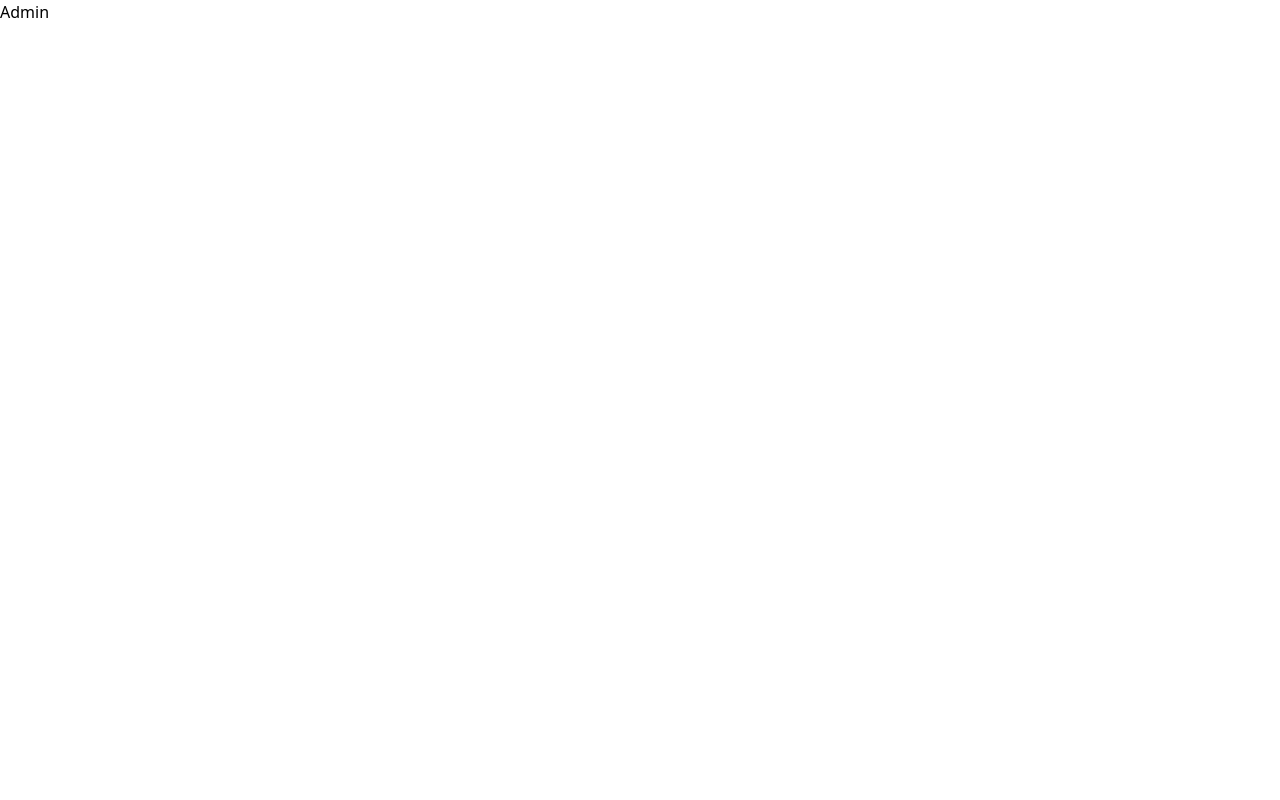
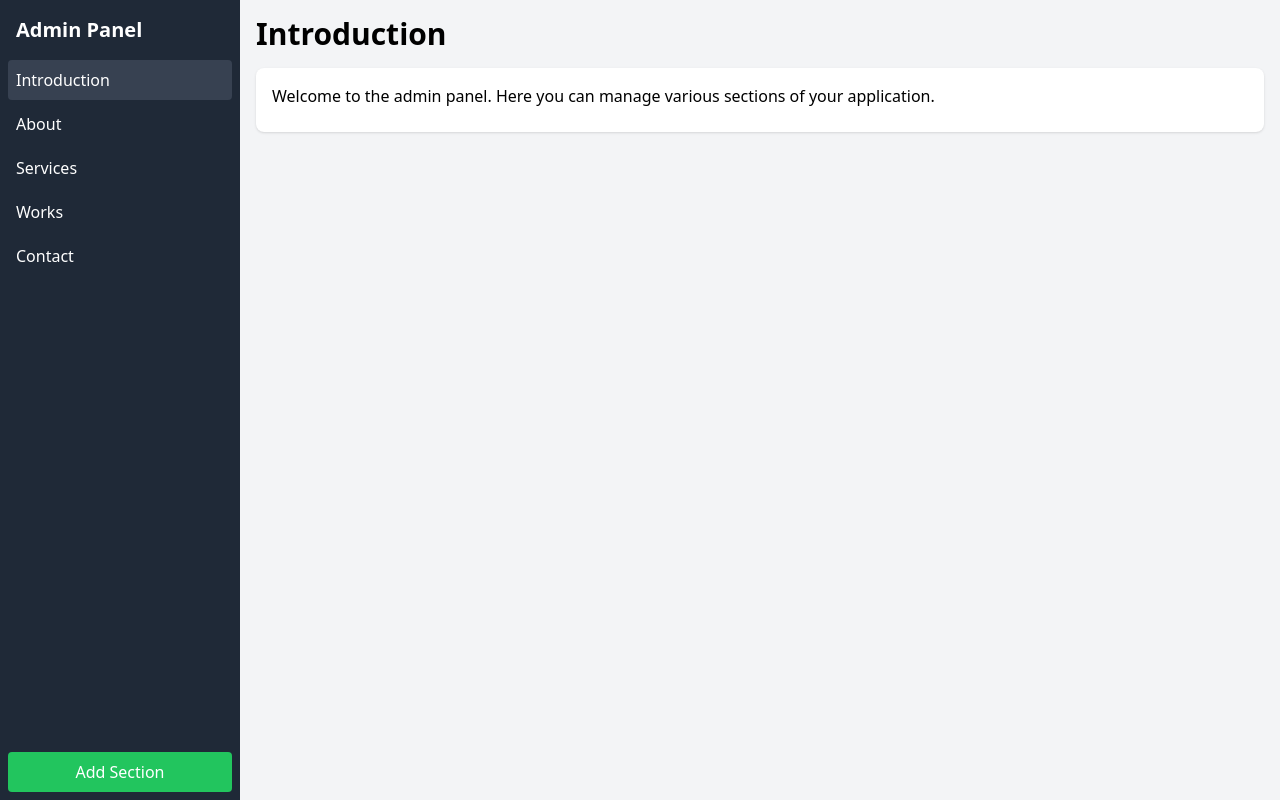
Before and after one commit to MHammad33/Portfolio-Handlebars-Tailwind, a React (Create React App) app: page /admin in a window 1280 px wide. Built offline with nearby package versions, Linux system fonts and the light colour scheme.

Commit message:
Add Admin Page

```diff
--- a/src/components/admin/Admin.jsx
+++ b/src/components/admin/Admin.jsx
@@ -1,4 +1,132 @@
+import React, { useState } from "react";
+
 const Admin = () => {
-	return <div>Admin</div>;
+	const [selectedSection, setSelectedSection] = useState("Introduction");
+
+	const sections = [
+		{
+			_id: 1,
+			section: "Introduction",
+			content:
+				"Welcome to the admin panel. Here you can manage various sections of your application.",
+		},
+		{
+			_id: 2,
+			section: "About",
+			content: "This section provides information about our company and team.",
+		},
+		{
+			_id: 3,
+			section: "Services",
+			content: [
+				"Web Development - Building responsive and functional websites.",
+				"Mobile App Development - Creating user-friendly mobile applications.",
+				"UI/UX Design - Designing intuitive and engaging user interfaces.",
+			],
+		},
+		{
+			_id: 4,
+			section: "Works",
+			content: [
+				"Project A - A comprehensive e-commerce platform.",
+				"Project B - A mobile app for on-the-go task management.",
+				"Project C - A website redesign for a local business.",
+			],
+		},
+		{
+			_id: 5,
+			section: "Contact",
+			content:
+				"Ways to get in touch with us, including contact forms and addresses.",
+		},
+	];
+
+	const selectedSectionData = sections.find(
+		(section) => section.section === selectedSection
+	);
+
+	return (
+		<div className="min-h-screen flex bg-gray-100">
+			{/* Sidebar */}
+			<div className="w-60 bg-gray-800 text-white flex flex-col">
+				<div className="p-4 text-xl font-bold">Admin Panel</div>
+				<nav className="flex-1 px-2">
+					<ul>
+						{sections.map((section) => (
+							<li key={section._id} className="mb-1">
+								<button
+									className={`block w-full text-left p-2 rounded ${
+										selectedSection === section.section
+											? "bg-gray-700"
+											: "hover:bg-gray-700"
+									}`}
+									onClick={() => setSelectedSection(section.section)}
+								>
+									{section.section}
+								</button>
+							</li>
+						))}
+					</ul>
+				</nav>
+				<div className="p-2">
+					<button className="w-full bg-green-500 text-white py-2 px-4 rounded hover:bg-green-600">
+						Add Section
+					</button>
+				</div>
+			</div>
+
+			{/* Main Content */}
+			<div className="flex-1 p-4">
+				<div className="mb-4">
+					<h1 className="text-3xl font-bold">{selectedSectionData.section}</h1>
+				</div>
+				<div className="bg-white p-4 rounded-lg shadow">
+					{selectedSectionData.section === "Services" ? (
+						<div className="space-y-4">
+							{selectedSectionData.content.map((service, index) => (
+								<div key={index} className="bg-blue-100 p-4 rounded shadow-sm">
+									<div className="flex justify-between items-center">
+										<p>{service}</p>
+										<div className="flex space-x-1">
+											<button className="bg-yellow-500 text-white py-1 px-2 rounded hover:bg-yellow-600">
+												Edit
+											</button>
+											<button className="bg-red-500 text-white py-1 px-2 rounded hover:bg-red-600">
+												Delete
+											</button>
+										</div>
+									</div>
+								</div>
+							))}
+						</div>
+					) : selectedSectionData.section === "Works" ? (
+						<div className="space-y-4">
+							{selectedSectionData.content.map((work, index) => (
+								<div
+									key={index}
+									className="bg-purple-100 p-4 rounded shadow-sm"
+								>
+									<div className="flex justify-between items-center">
+										<p>{work}</p>
+										<div className="flex space-x-1">
+											<button className="bg-yellow-500 text-white py-1 px-2 rounded hover:bg-yellow-600">
+												Edit
+											</button>
+											<button className="bg-red-500 text-white py-1 px-2 rounded hover:bg-red-600">
+												Delete
+											</button>
+										</div>
+									</div>
+								</div>
+							))}
+						</div>
+					) : (
+						<p className="mb-2">{selectedSectionData.content}</p>
+					)}
+				</div>
+			</div>
+		</div>
+	);
 };
+
 export default Admin;
```
